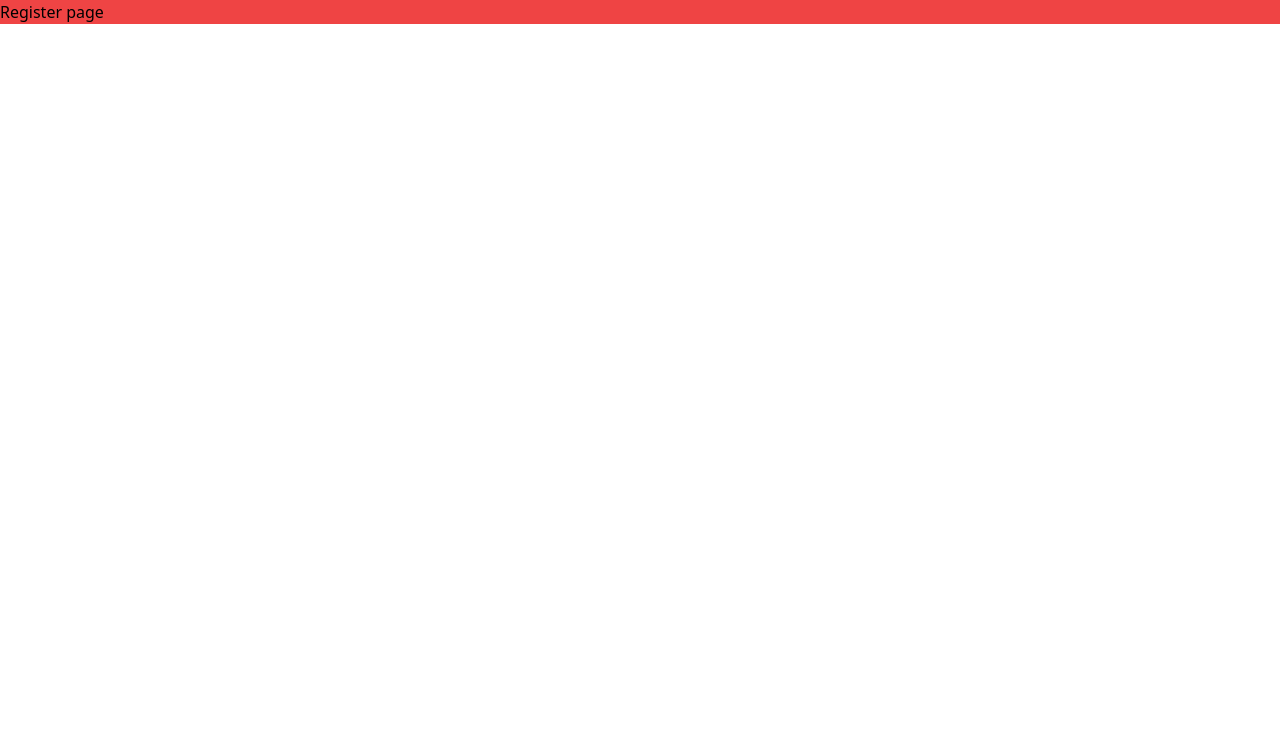
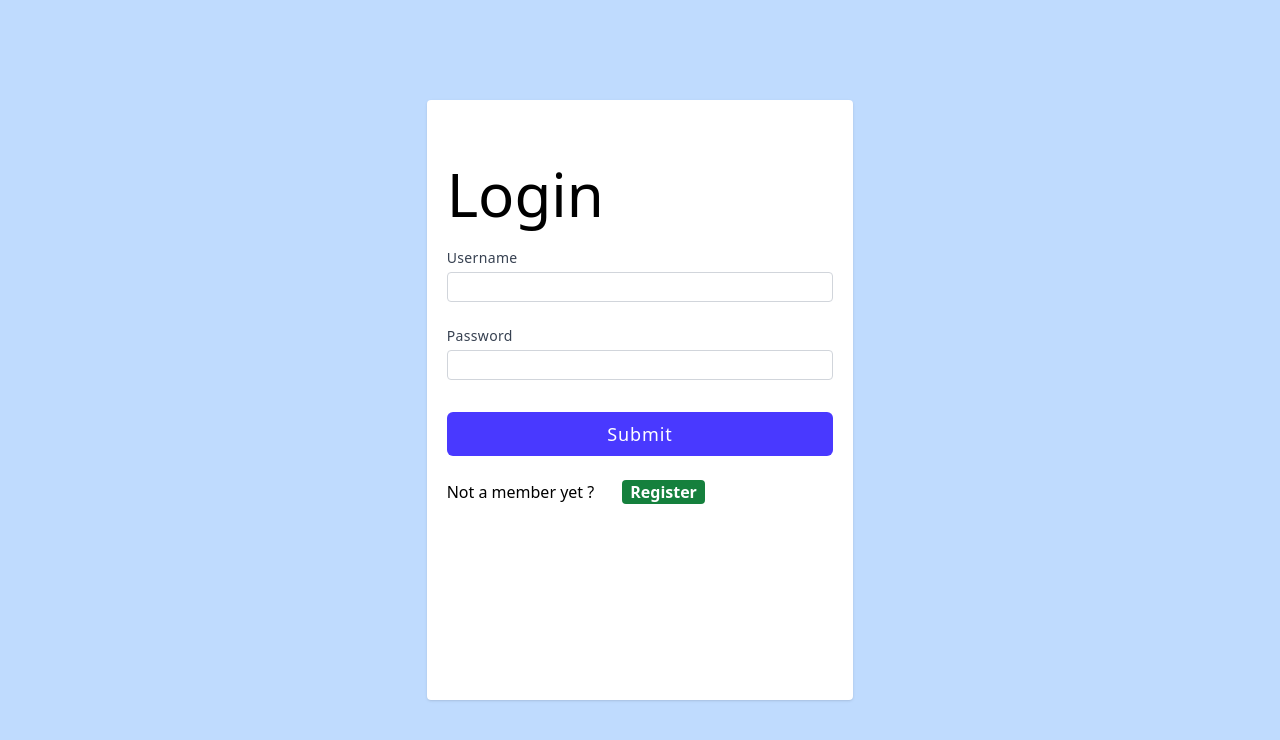
Before and after one commit to ucantbe-jagmeet/dobby-ads-fe, a React (Create React App) app: page /register in a window 1280 px wide. Shown: the top 740 px of the page. Built offline with nearby package versions, Linux system fonts and the light colour scheme.

Commit message:
register page done

```diff
--- a/src/components/FormRow.js
+++ b/src/components/FormRow.js
@@ -8,16 +8,16 @@ const FormRow = ({
     labelText,
 }) => {
     return (
-        <div className="form-row">
-            <label htmlFor="name" className="form-label">
+          <div className=" flex flex-col w-full  sm:text-sm text-xs">
+      <label htmlFor="name" className="text-gray-700 capitalize tracking-wide">
         {labelText || name}
       </label>
       <input
         type={type}
         name={name}
         value={value}
+        className="border-[0.5px] rounded border-gray-300 mt-1 p-1 outline-none text-gray-600"
         onChange={handleChange}
-                className="form-input"
       />
     </div>
     );
--- a/src/pages/Register.jsx
+++ b/src/pages/Register.jsx
@@ -1,10 +1,70 @@
-import React from 'react'
+import { useState } from 'react'
+import FormRow from '../components/FormRow'
 
 const Register = () => {
+    const [values, setValues] = useState({
+        name: '',
+        username: '',
+        password: '',
+        isMember: true,
+    });
+
+    const [isLoading, setIsLoading] = useState(false)
+    const handleChange = (e) => {
+        const name = e.target.name;
+        const value = e.target.value;
+        setValues({ ...values, [name]: value });
+    };
+    const toggleMember = () => {
+        setValues({ ...values, isMember: !values.isMember });
+    };
+
+    const onSubmit = (e) => {
+    };
     return (
-        <div className='bg-red-500'>
-            Register page
-        </div>
+        <main className='h-screen w-screen bg-blue-200 flex items-center justify-center'>
+            <form className='h-3/4 w-1/3 bg-white  rounded shadow px-5 flex flex-col gap-y-6 pt-16' onSubmit={onSubmit}>
+                <h3 className='text-6xl '>
+                    {values.isMember ? "Login" : "Register"}
+                </h3>
+                {
+                    !values.isMember && <FormRow
+                        type="text"
+                        name="name"
+                        value={values.name}
+                        labelText="Name"
+                        handleChange={handleChange}
+                    />
+                }
+                <FormRow
+                    type="text"
+                    name="username"
+                    value={values.username}
+                    labelText="Username"
+                    handleChange={handleChange}
+                />
+                <FormRow
+                    type="password"
+                    name="password"
+                    value={values.password}
+                    labelText="Password"
+                    handleChange={handleChange}
+                />
+                <button type="submit" className={`capitalize px-7 mt-2 py-2 tracking-wider rounded-md bg-[#4939FF] text-white w-full text-lg ${isLoading
+                    ? "bg-gray-400 cursor-not-allowed"
+                    : "bg-[#4939FF] hover:bg-blue-600"
+                    }`} disabled={isLoading}>
+                    {isLoading ? "loading..." : "Submit"}
+                </button>
+
+                <p >
+                    {values.isMember ? "Not a member yet ?" : " Already a member ?"}
+                    <button type="button" className="font-semibold ml-7 bg-green-700 px-2 rounded text-white" onClick={toggleMember}>
+                        {values.isMember ? "Register" : "Login"}
+                    </button>
+                </p>
+            </form>
+        </main>
     )
 }
 
```
Lines whose indentation alone changed are shown as unchanged.
